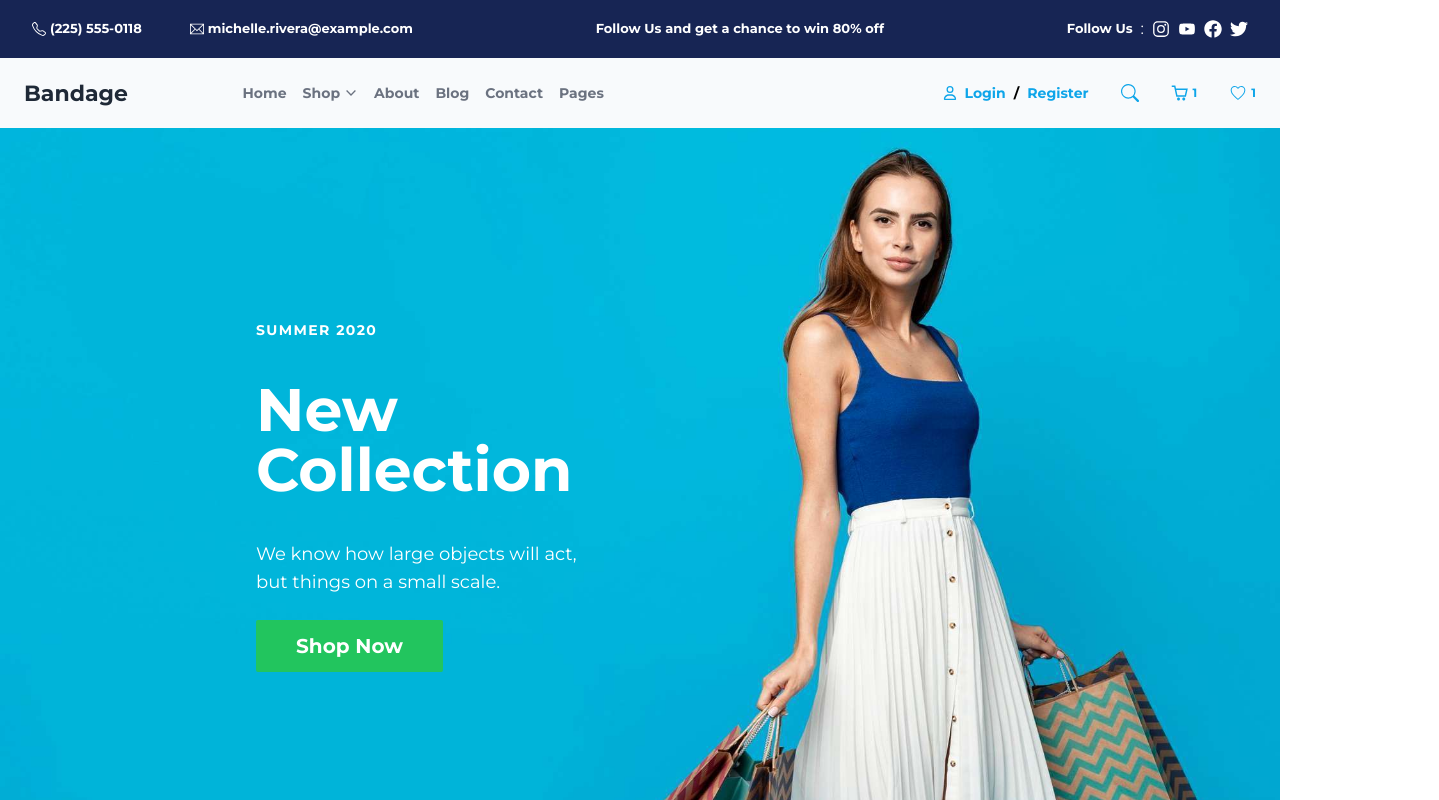
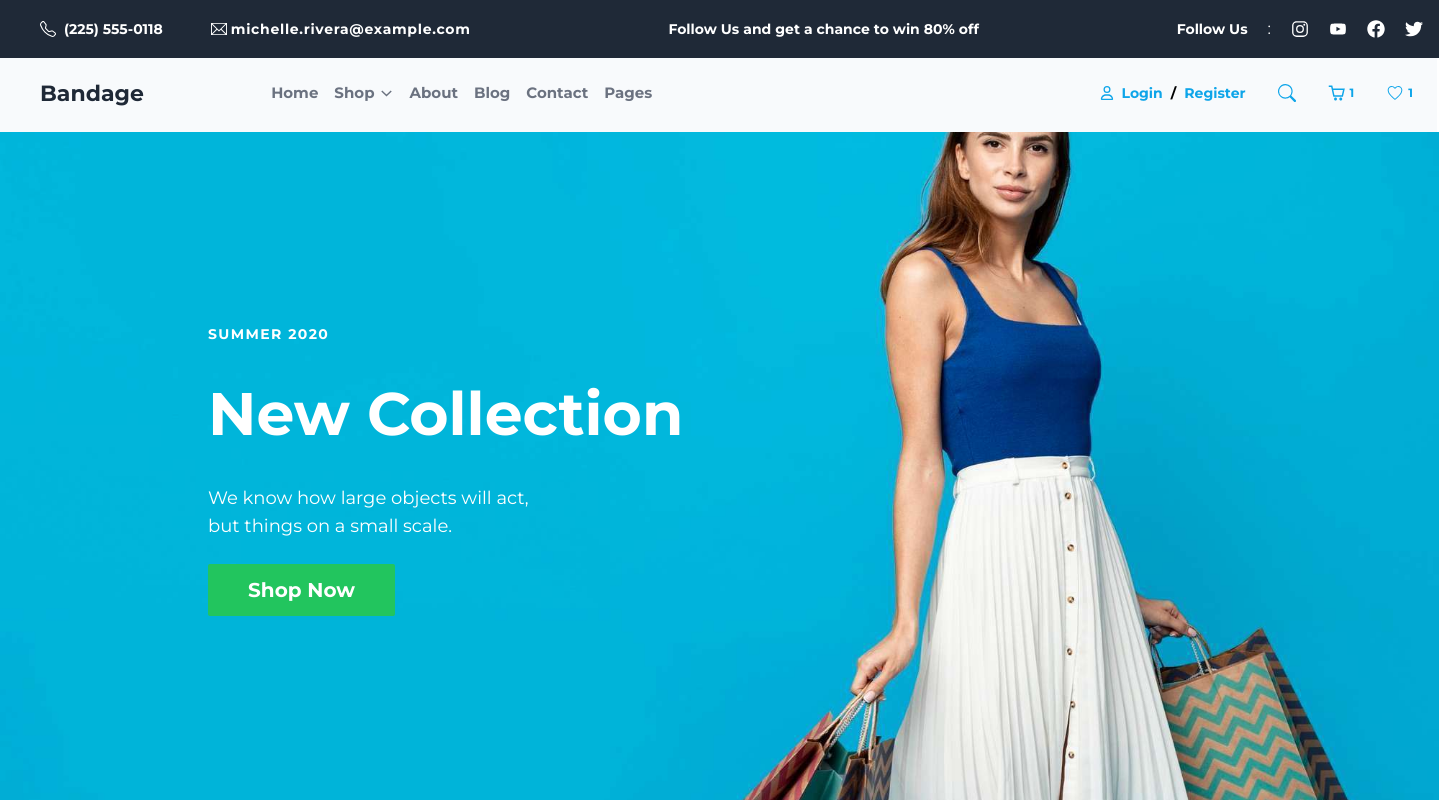
Before and after one commit to Muneeb350/UI-UX-hackathon, a Next.js app: page / in a window 1280 px wide. Shown: the top 800 px of the page, 1439 px wide, since content can reach past the window. Built offline with nearby package versions, Linux system fonts and the light colour scheme.

Commit message:
Fixed header responsiveness and Navbar Hero changes

```diff
--- a/src/components/Header.tsx
+++ b/src/components/Header.tsx
@@ -7,36 +7,36 @@ import { FaFacebook, FaTwitter } from "react-icons/fa";
 
 const Header = () => {
   return (
-    <div className="bg-blue-950 w-full h-[58px] flex items-center justify-between px-4 sm:px-8 text-white">
+    <div className="bg-gray-800 w-[1439px] h-[58px] flex items-center justify-between px-4 text-white">
       {/* Left Section: Contact Info */}
       <div className="flex items-center space-x-4">
         {/* Phone */}
-        <div className="flex items-center space-x-1">
-          <BsTelephone className="text-white text-sm" />
-          <h6 className="text-[13px] font-bold font-montserrat">
+        <div className="flex items-center space-x-2 ml-6">
+          <BsTelephone className="text-white text-md" />
+          <h6 className="text-[14px] font-bold font-montserrat">
             (225) 555-0118
           </h6>
         </div>
 
         {/* Email */}
-        <div className="flex items-center space-x-1">
-          <TfiEmail className="text-white text-sm ml-8" />
-          <h6 className="text-[13px] font-bold font-montserrat">
+        <div className="flex items-center space-x-1 ">
+          <TfiEmail className="text-white text-md ml-8" />
+          <h6 className="text-[14px] font-bold font-montserrat tracking-wider">
             michelle.rivera@example.com
           </h6>
         </div>
       </div>
 
       {/* Middle Section: Message */}
-      <div className="hidden md:flex">
-        <h6 className="text-[13px] font-bold font-montserrat">
+      <div>
+        <h6 className="text-[14px] font-bold font-montserrat">
           Follow Us and get a chance to win 80% off
         </h6>
       </div>
 
       {/* Right Section: Social Links */}
-      <div className="flex items-center space-x-2">
-        <h6 className="text-[13px] font-bold font-montserrat">Follow Us</h6>
+      <div className="flex items-center space-x-5">
+        <h6 className="text-[14px] font-bold font-montserrat">Follow Us</h6>
         <span>:</span>
         <IoLogoInstagram className="text-white text-lg" />
         <AiFillYoutube className="text-white text-lg" />
--- a/src/components/Hero.tsx
+++ b/src/components/Hero.tsx
@@ -2,12 +2,12 @@ import React from 'react'
 
 const Hero = () => {
   return (
-    <section className="relative h-screen w-full bg-cover bg-center"
+    <section className="relative h-[716px] w-[1439px] bg-cover bg-center"
     style={{ backgroundImage: "url('/Image 1.jpg')" }}
     >
       <div className='text-left md:text-left px-6 md:px-12 lg:px-30 z-10 ml-36'>
       {/* Text Content */}
-      <div className="flex flex-col justify-center items-start pl-8 sm:pl-16 w-full lg:w-1/2">
+      <div className="flex flex-col justify-center items-start pl-8 sm:pl-4 w-full lg:w-1/2">
         <h5 className="mt-48 text-sm uppercase tracking-widest text-white font-bold">
          SUMMER 2020
         </h5>
--- a/src/components/Navbar.tsx
+++ b/src/components/Navbar.tsx
@@ -11,15 +11,15 @@ const Navbar = () => {
   const [isMobileMenuOpen, setMobileMenuOpen] = useState(false);
 
   return (
-    <nav className="bg-slate-50 w-full">
+    <nav className="bg-slate-50 w-[1437px] h-[74px]">
       <div className="flex items-center justify-between px-4 py-2 md:px-6 h-[70px]">
         {/* Logo */}
-        <h3 className="font-montserrat font-bold text-[22px] text-gray-800">
+        <h3 className="font-montserrat font-bold text-[22px] text-gray-800 ml-4">
           Bandage
         </h3>
 
         {/* Desktop Menu */}
-        <ul className="hidden md:flex items-center space-x-4 font-montserrat text-gray-500 font-bold text-[14px] mr-56">
+        <ul className="hidden md:flex items-center space-x-4 font-montserrat text-gray-500 font-bold text-[15px] mr-80">
           <li className="hover:text-blue-500 transition duration-200">
             <a href="#">Home</a>
           </li>
```
